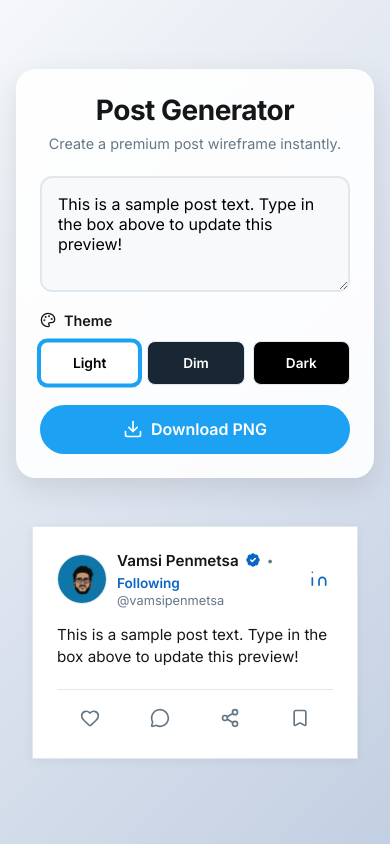
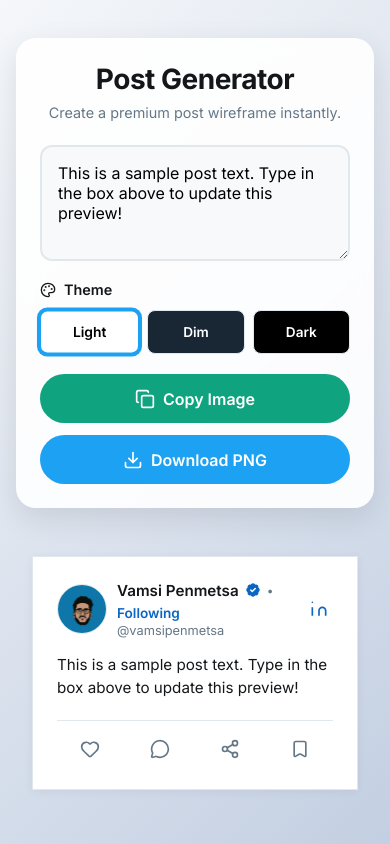
Before and after one commit to vamsipenmetsa/post-wireframe, a React (Vite) app: page / in a window 390 px wide. Built offline with nearby package versions, Linux system fonts and the light colour scheme.

Commit message:
Add Copy Image button for mobile-friendly clipboard sharing

```diff
--- a/src/PostGenerator.css
+++ b/src/PostGenerator.css
@@ -127,6 +127,40 @@ h1 {
     box-shadow: 0 0 0 2px var(--primary-color);
 }
 
+.action-buttons {
+    display: flex;
+    gap: 0.75rem;
+    width: 100%;
+}
+
+.copy-btn {
+    display: flex;
+    align-items: center;
+    justify-content: center;
+    gap: 0.5rem;
+    background: #10a37f;
+    color: white;
+    border: none;
+    padding: 0.9rem 1.5rem;
+    border-radius: 50px;
+    font-size: 1rem;
+    font-weight: 600;
+    cursor: pointer;
+    transition: transform 0.2s, box-shadow 0.2s, background-color 0.2s;
+    flex: 1;
+    font-family: 'Inter', sans-serif;
+}
+
+.copy-btn:hover {
+    transform: translateY(-2px);
+    box-shadow: 0 5px 15px rgba(16, 163, 127, 0.3);
+    background: #0d8c6d;
+}
+
+.copy-btn:active {
+    transform: translateY(0);
+}
+
 .download-btn {
     display: flex;
     align-items: center;
@@ -141,7 +175,7 @@ h1 {
     font-weight: 600;
     cursor: pointer;
     transition: transform 0.2s, box-shadow 0.2s;
-    width: 100%;
+    flex: 1;
     font-family: 'Inter', sans-serif;
 }
 
@@ -153,6 +187,7 @@ h1 {
 .download-btn:active {
     transform: translateY(0);
 }
+
 
 .preview-section {
     width: 100%;
@@ -356,6 +391,18 @@ h1 {
     display: none;
 }
 
+/* Mobile: Stack buttons vertically */
+@media (max-width: 639px) {
+    .action-buttons {
+        flex-direction: column;
+    }
+
+    .copy-btn,
+    .download-btn {
+        width: 100%;
+    }
+}
+
 /* Tablet and larger screens */
 @media (min-width: 640px) {
     .container {
--- a/src/PostGenerator.jsx
+++ b/src/PostGenerator.jsx
@@ -1,11 +1,12 @@
 import React, { useState, useRef } from 'react';
 import html2canvas from 'html2canvas';
-import { BadgeCheck, Download, Linkedin, Heart, Share2, Bookmark, MessageCircle, Palette } from 'lucide-react';
+import { BadgeCheck, Download, Linkedin, Heart, Share2, Bookmark, MessageCircle, Palette, Copy, Check } from 'lucide-react';
 import './PostGenerator.css';
 
 const PostGenerator = () => {
   const [text, setText] = useState('This is a sample post text. Type in the box above to update this preview!');
   const [theme, setTheme] = useState('light');
+  const [copied, setCopied] = useState(false);
   const postRef = useRef(null);
 
   const handleDownload = async () => {
@@ -23,6 +24,42 @@ const PostGenerator = () => {
       link.href = image;
       link.download = `vamsi-post-${theme}.png`;
       link.click();
+    }
+  };
+
+  const handleCopy = async () => {
+    if (postRef.current) {
+      try {
+        const canvas = await html2canvas(postRef.current, {
+          scale: 6, // Ultra high resolution
+          backgroundColor: null,
+          useCORS: true,
+          logging: false,
+          allowTaint: true,
+        });
+
+        // Convert canvas to blob
+        canvas.toBlob(async (blob) => {
+          try {
+            // Use Clipboard API to copy image
+            await navigator.clipboard.write([
+              new ClipboardItem({
+                'image/png': blob
+              })
+            ]);
+
+            // Show success feedback
+            setCopied(true);
+            setTimeout(() => setCopied(false), 2000);
+          } catch (err) {
+            console.error('Failed to copy image:', err);
+            alert('Failed to copy image. Please try downloading instead.');
+          }
+        }, 'image/png', 1.0);
+      } catch (err) {
+        console.error('Failed to generate image:', err);
+        alert('Failed to generate image. Please try again.');
+      }
     }
   };
 
@@ -63,10 +100,16 @@ const PostGenerator = () => {
             </div>
           </div>
 
-          <button onClick={handleDownload} className="download-btn">
-            <Download size={20} />
-            Download PNG
-          </button>
+          <div className="action-buttons">
+            <button onClick={handleCopy} className="copy-btn">
+              {copied ? <Check size={20} /> : <Copy size={20} />}
+              {copied ? 'Copied!' : 'Copy Image'}
+            </button>
+            <button onClick={handleDownload} className="download-btn">
+              <Download size={20} />
+              Download PNG
+            </button>
+          </div>
         </div>
       </div>
 
```
